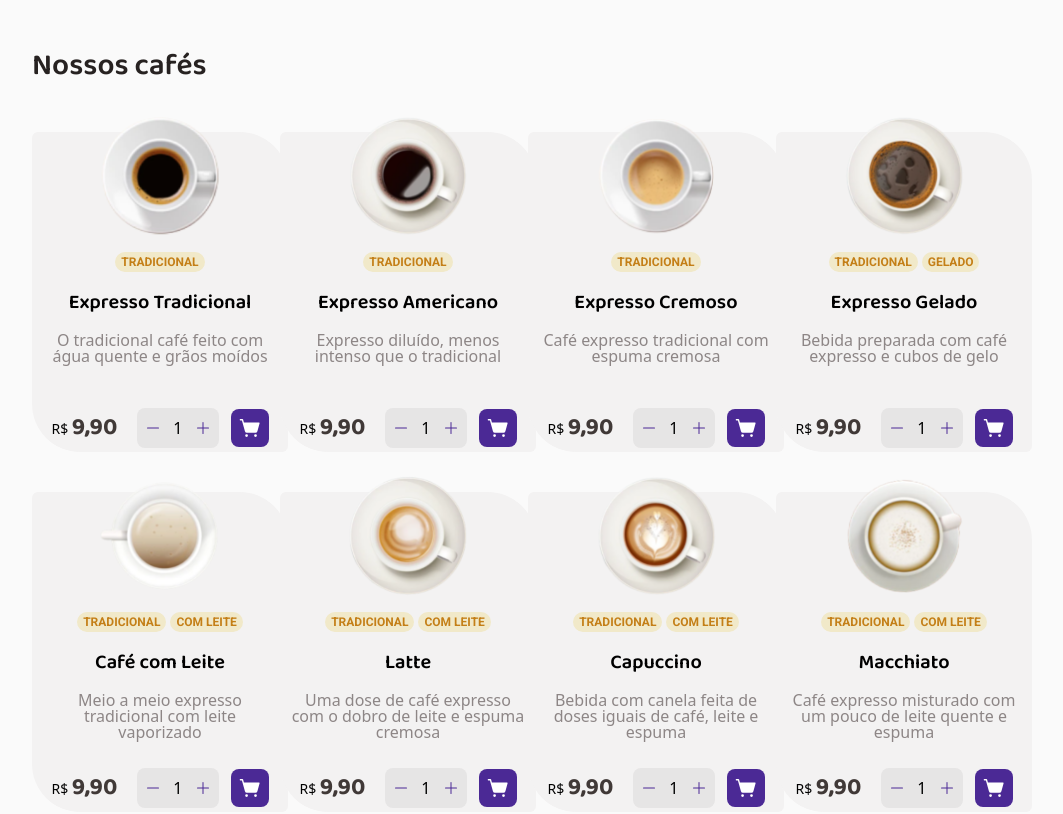
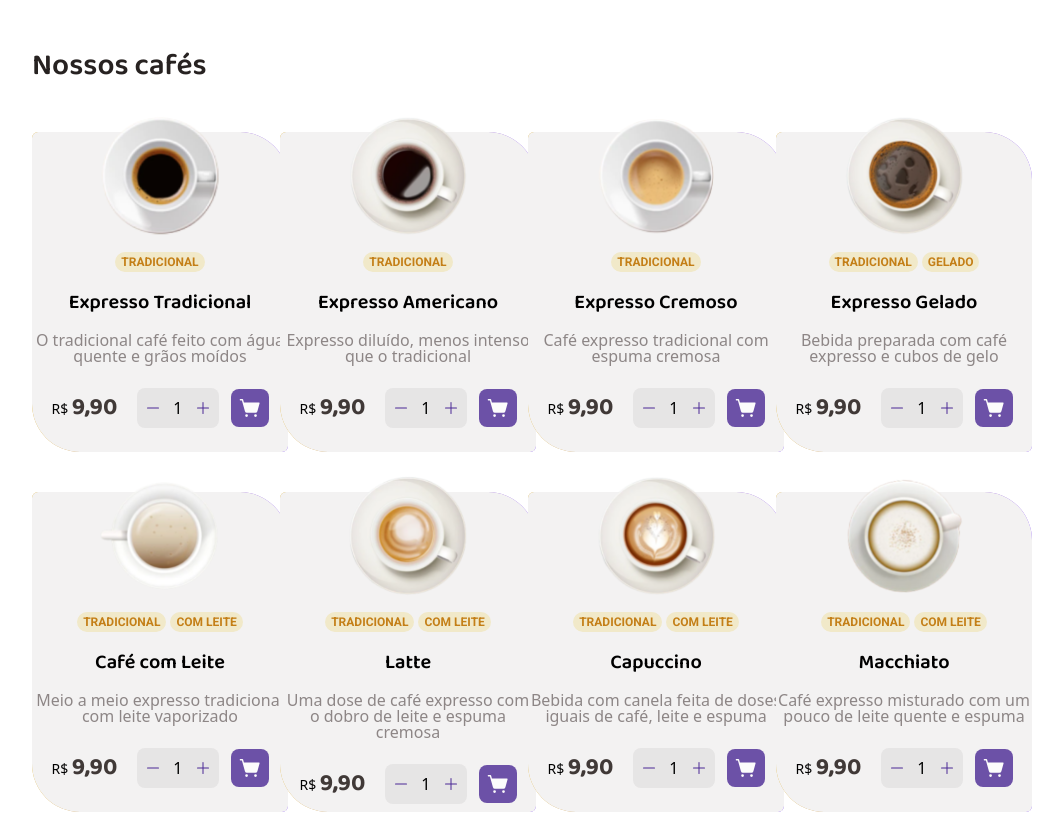
Before and after one commit to de-freitas/coffee-delivery, a React (Vite) app: page / in a window 1280 px wide. Shown: the part 600-1414 px from the top of the page, without its empty margins (128-1191 px from the left). Built offline with nearby package versions, Linux system fonts and the light colour scheme.

Commit message:
finish design of the application

```diff
--- a/src/components/CoffeeCard.tsx
+++ b/src/components/CoffeeCard.tsx
@@ -1,4 +1,5 @@
 import { Minus, Plus, ShoppingCartSimple } from "@phosphor-icons/react";
+import { Link } from "react-router-dom";
 
 interface CoffeeCardProps {
   name: string;
@@ -10,7 +11,8 @@ interface CoffeeCardProps {
 
 export function CoffeeCard({ name, img, types, desc, price }: CoffeeCardProps) {
   return (
-    <div className="bg-base-card w-64 h-80 flex flex-col items-center text-center px-2.5 pb-1 gap-6 rounded-md rounded-tr-[3rem] rounded-bl-[3rem] justify-between">
+    <div className=" w-64 h-80 hover:p-[1px] bg-gradient-to-r from-yellow to-purple flex rounded-md rounded-tr-[3rem] rounded-bl-[3rem]">
+      <div className="bg-base-card flex flex-col items-center text-center gap-6 rounded-md rounded-tr-[3rem] rounded-bl-[3rem] h-full">
         <div className="flex flex-col items-center gap-4">
           <div className="mt-[-1rem]">
             <img className=" w-[7.5rem] h-[7.5rem]" src={img} alt={name} />
@@ -56,9 +58,12 @@ export function CoffeeCard({ name, img, types, desc, price }: CoffeeCardProps) {
               </button>
             </div>
             <div>
-            <button className=" bg-purple-dark rounded-lg p-2">
+              <Link to="/checkout">
+                <button className=" bg-purple-dark rounded-lg p-2 opacity-80 hover:opacity-100">
                   <ShoppingCartSimple size={22} color="white" weight="fill" />
                 </button>
+              </Link>
+            </div>
           </div>
         </div>
       </div>
--- /dev/null
+++ b/src/components/DefaultLayout.tsx
@@ -0,0 +1,15 @@
+import { Outlet } from "react-router-dom";
+import { Header } from "./Header";
+
+export function DefaultLayout() {
+  return (
+    <>
+      <div className="w-full">
+        <div className="max-w-1440 mx-auto px-40">
+          <Header />
+        </div>
+      </div>
+      <Outlet />
+    </>
+  );
+}
--- a/src/components/Header.tsx
+++ b/src/components/Header.tsx
@@ -20,7 +20,7 @@ export function Header() {
               Porto Alegre, RS
             </div>
           </div>
-          <div className="bg-yellow-light w-14 h-full flex rounded-md">
+          <div className="bg-yellow-light w-14 h-full flex rounded-md hover:bg-yellow">
             <Link to="/checkout" className="flex m-auto">
               <ShoppingCart
                 size={22}
--- a/src/components/Router.tsx
+++ b/src/components/Router.tsx
@@ -1,23 +1,29 @@
-import { createBrowserRouter } from "react-router-dom";
+import {
+  createBrowserRouter,
+  createRoutesFromElements,
+  Route,
+} from "react-router-dom";
 import { HomePage } from "../pages/Home/home-page";
 import { CheckoutPage } from "../pages/Checkout/checkout-page";
 import { ErrorPage } from "../pages/Error/error-page";
 import { SuccessPage } from "../pages/Success/success-page";
+import { DefaultLayout } from "./DefaultLayout";
 
-export const router = createBrowserRouter([
-  {
-    path: "/",
-    element: <HomePage />,
-    errorElement: <ErrorPage />,
-  },
-  {
-    path: "/checkout",
-    element: <CheckoutPage />,
-    errorElement: <ErrorPage />,
-  },
-  {
-    path: "success",
-    element: <SuccessPage />,
-    errorElement: <ErrorPage />,
-  },
-]);
+export const router = createBrowserRouter(
+  createRoutesFromElements(
+    <Route path="/" element={<DefaultLayout />}>
+      <Route path="/" element={<HomePage />} errorElement={<ErrorPage />} />
+      <Route
+        path="/checkout"
+        element={<CheckoutPage />}
+        errorElement={<ErrorPage />}
+      />
+
+      <Route
+        path="/success"
+        element={<SuccessPage />}
+        errorElement={<ErrorPage />}
+      />
+    </Route>
+  )
+);
--- a/src/pages/Checkout/checkout-page.tsx
+++ b/src/pages/Checkout/checkout-page.tsx
@@ -1,4 +1,3 @@
-import { Header } from "../../components/Header";
 import { AddressForm } from "./address-form";
 import { ConfirmOrder } from "./confirm-order";
 import { PaymentSection } from "./payment-selection";
@@ -8,7 +7,6 @@ export function CheckoutPage() {
     <>
       <div className="w-ful pb-40">
         <div className="max-w-1440 mx-auto px-40">
-          <Header />
           <div className="flex justify-between gap-6 pt-10">
             <div className="flex flex-col gap-6 w-full">
               <AddressForm />
--- a/src/pages/Home/home-page.tsx
+++ b/src/pages/Home/home-page.tsx
@@ -1,13 +1,11 @@
-import { Header } from "../../components/Header";
 import { MainSection } from "./main-section";
 import { OurCoffees } from "./our-coffees";
 
 export function HomePage() {
   return (
     <>
-      <div className="w-full bg-background pb-40">
+      <div className="w-full pb-40">
         <div className="max-w-1440 mx-auto px-40">
-          <Header />
           <MainSection />
           <OurCoffees />
         </div>
--- a/src/pages/Home/our-coffees.tsx
+++ b/src/pages/Home/our-coffees.tsx
@@ -10,7 +10,7 @@ export function OurCoffees() {
         </h2>
       </div>
 
-      <div className="grid grid-cols-4 gap-y-10 gap-x-8 mx-auto ">
+      <div className="grid grid-cols-4 gap-y-10 gap-x-8 mx-auto">
         {COFFEES_IMAGES &&
           COFFEES_IMAGES.length > 0 &&
           COFFEES_IMAGES.map((coffee) => {
--- a/src/pages/Success/success-page.tsx
+++ b/src/pages/Success/success-page.tsx
@@ -1,5 +1,3 @@
-import { Header } from "../../components/Header";
-
 import delivery from "../../assets/delivery.png";
 import { CurrencyDollar, MapPin, Timer } from "@phosphor-icons/react";
 
@@ -7,8 +5,6 @@ export function SuccessPage() {
   return (
     <>
       <div className="max-w-1440 mx-auto px-40">
-        <Header />
-
         <div className="pt-24 ">
           <div className="flex flex-col pb-10">
             <h1 className="font-baloo font-bold text-3xl text-yellow-dark">
```
Lines whose indentation alone changed are shown as unchanged.
